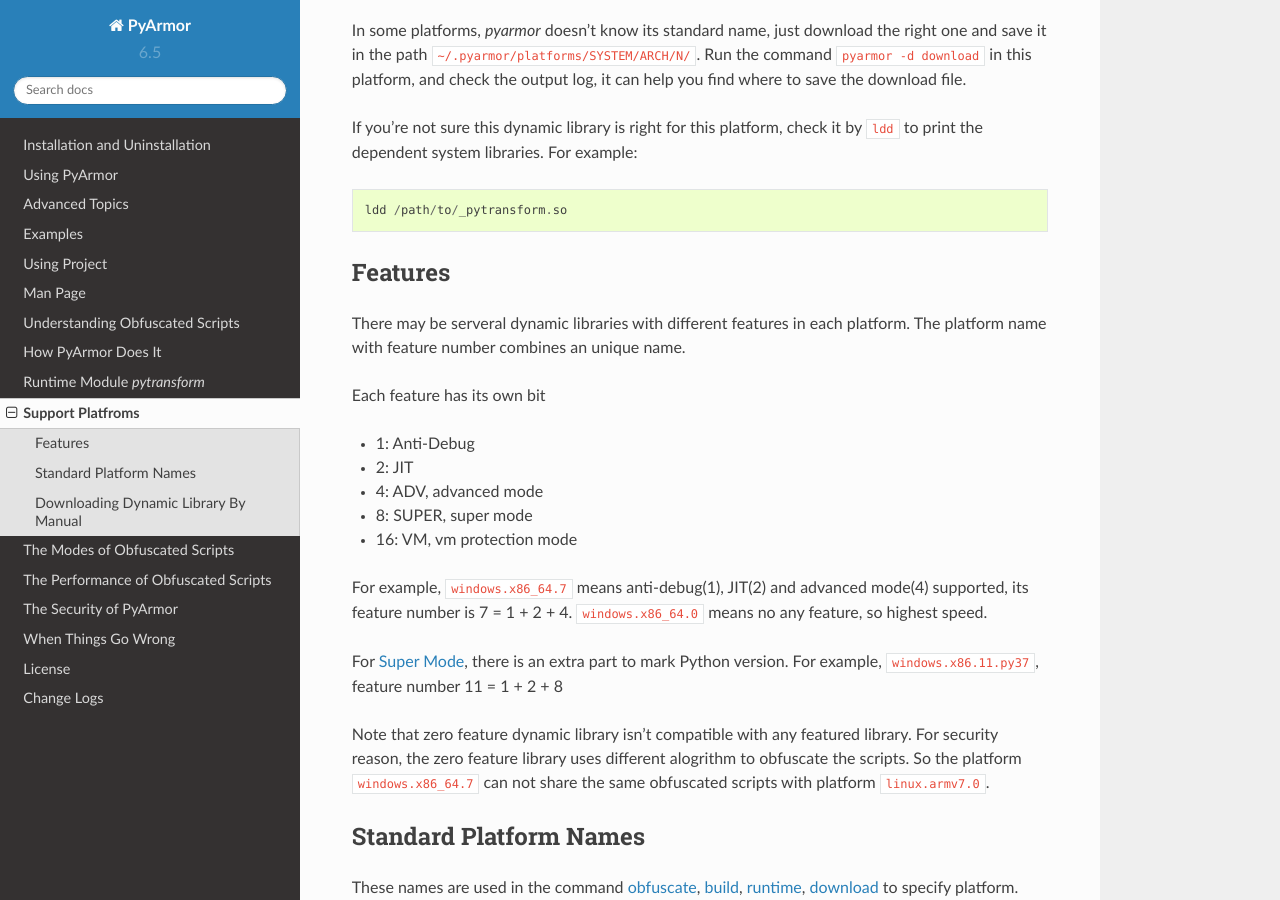
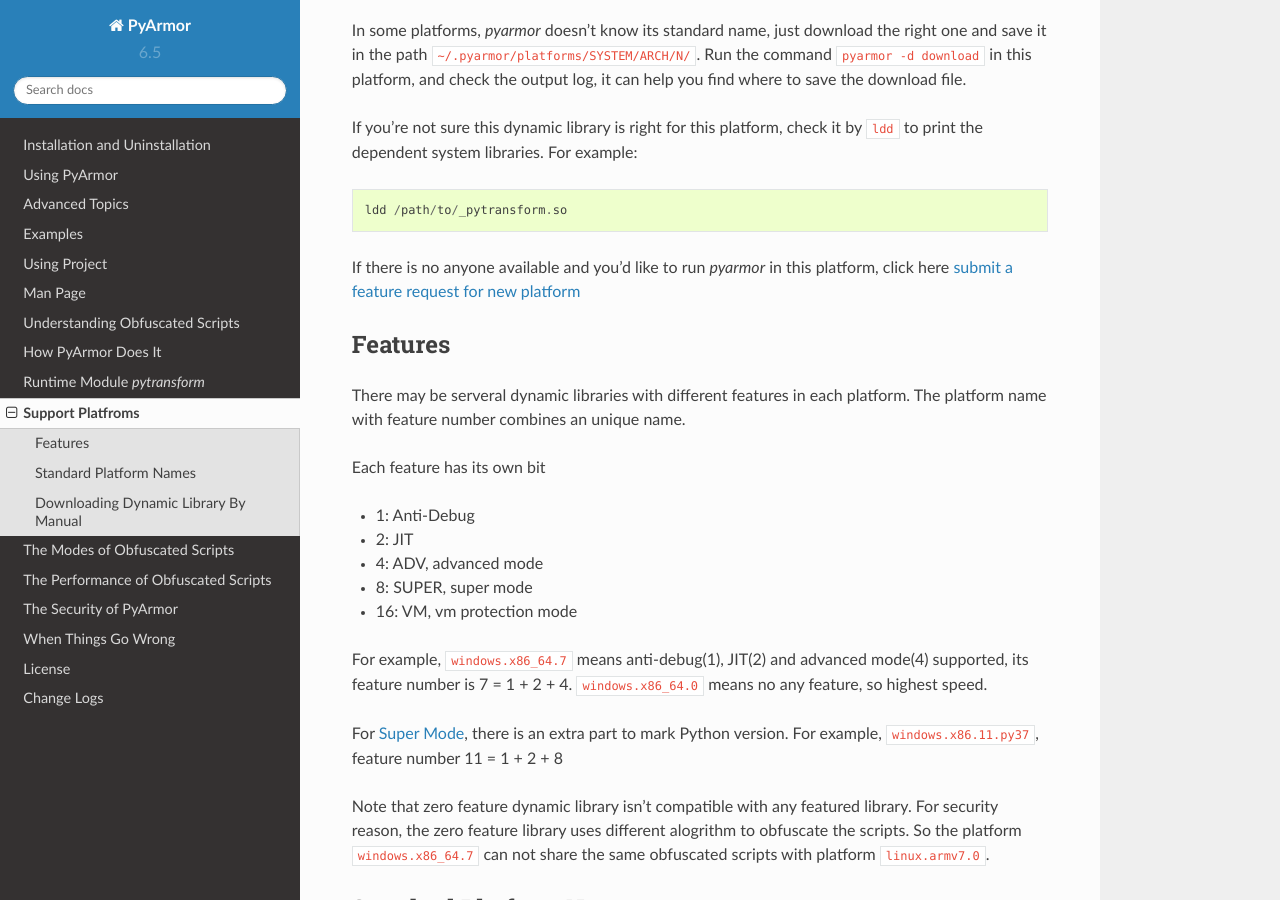
Before and after one commit to dashingsoft/pyarmor, a Sphinx documentation site: the page built from docs/platforms.rst, in a window 1280 px wide and 900 px high, scrolled down 1379 px. Built offline with Sphinx 7.4.7 and the Read the Docs theme 2.0.0, drawn with Linux system fonts in a browser that asks for light colours.

Commit message:
Refine doc

```diff
--- a/docs/platforms.rst
+++ b/docs/platforms.rst
@@ -96,6 +96,9 @@
 
     ldd /path/to/_pytransform.so
 
+If there is no anyone available and you'd like to run `pyarmor` in this
+platform, click here `submit a feature request for new platform
+<https://github.com/dashingsoft/pyarmor/issues>`_
 
 .. _features:
 
```
Also changed, not shown: README.md (+2 -2 lines), docs/questions.rst (+1 -8 lines).
